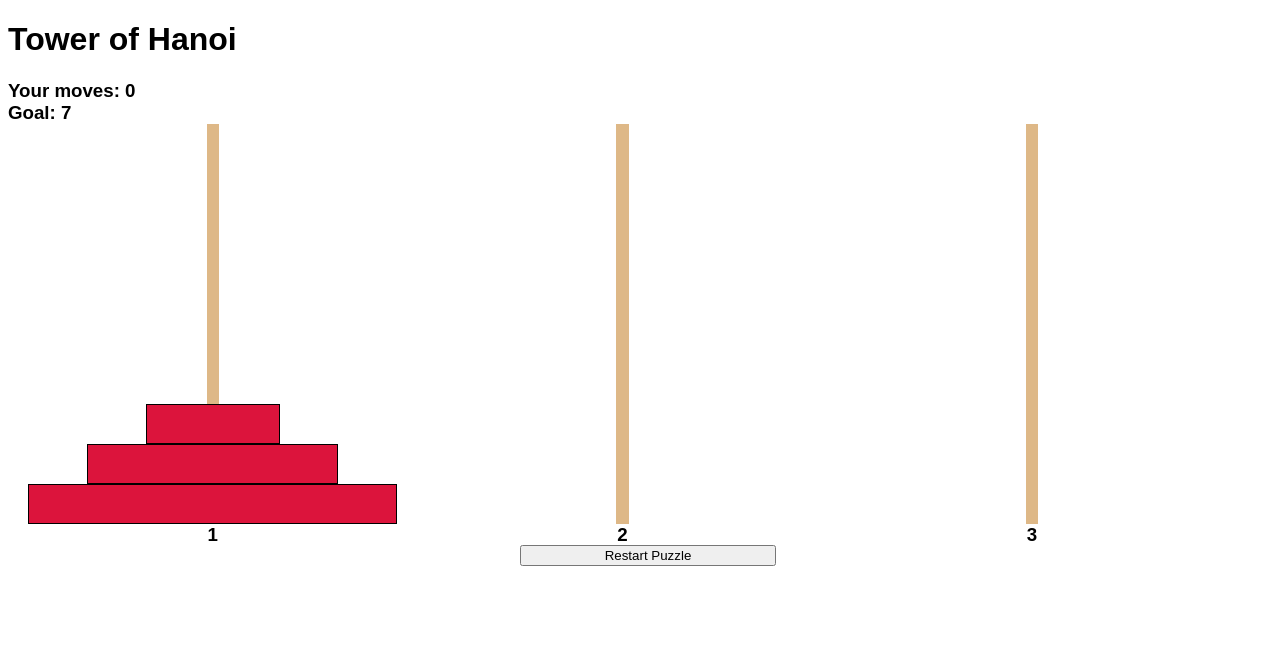
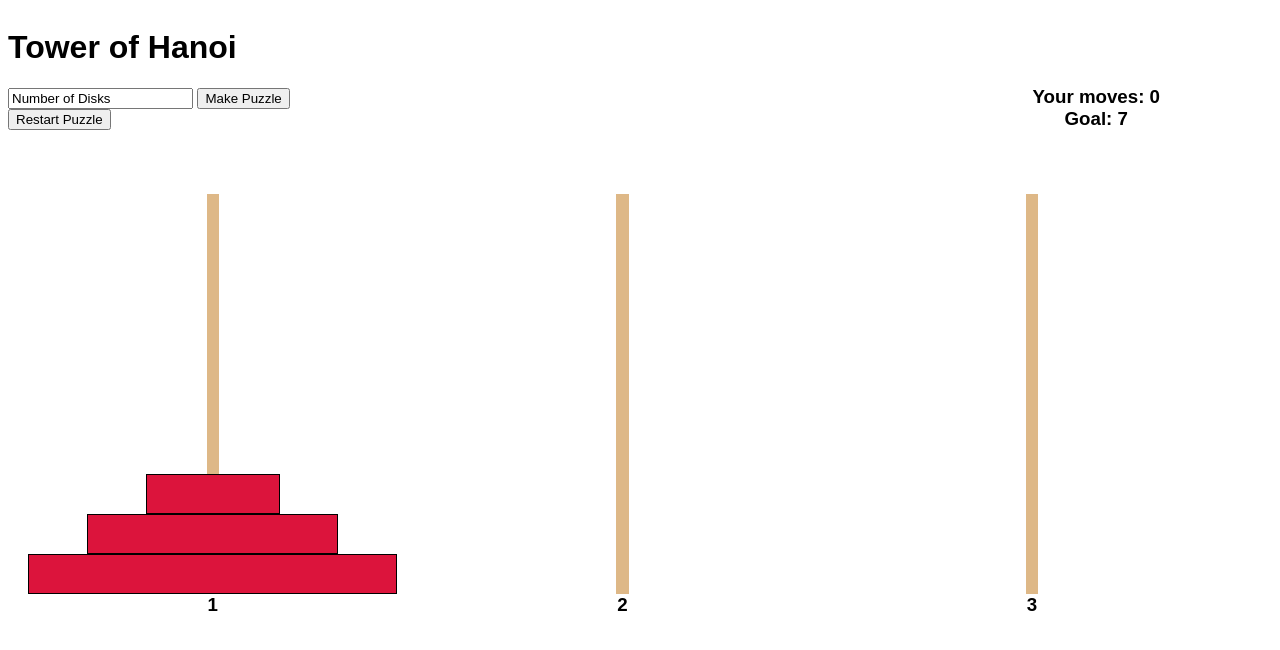
Before and after one commit to RobOsipo/Tower-of-Hanoi, a plain HTML site: page index.html in a window 1280 px wide. Drawn offline with Linux system fonts and the light colour scheme.

Commit message:
improved layout

```diff
--- a/css/style.css
+++ b/css/style.css
@@ -13,13 +13,35 @@ h3 {
     text-align: center;
 }
 
-button {
+button{
     /* display: inline-block; */
-    margin: 0 auto;
+    /* margin: 0 auto; */
     cursor: pointer;
-    width: 32vh;
+    /* width: 32vh; */
     text-align: center;
+    /* display: block; */
+}
+
+#restart-puzzle {
     display: block;
+}
+
+#moves {
+    text-align: right;
+    /* float: right; */
+    position: absolute;
+    right: 10%;
+    bottom: 0;
+    text-align: center;
+}
+
+.top-of-page {
+    position: relative;
+    margin-bottom: 5%;
+}
+
+.inside-top-of-page {
+    display: inline-block;
 }
 
 .rod-container {
@@ -75,7 +97,3 @@ p {
 .selected {
     background-color: salmon;
 }
-
-.move-counter {
-    text-align: left;
-}
--- a/index.html
+++ b/index.html
@@ -9,10 +9,20 @@
     <script src="js/app.js" defer></script>
 </head>
 <body>
-    <h1>Tower of Hanoi</h1>
-    <h3 class="move-counter" id="moves-made">Your moves: 0</h3>
-    <h3 class="move-counter" id="moves-goal">Goal: 7</h3>
-
+    <div class="top-of-page">
+        <div class="inside-top-of-page">
+            <h1>Tower of Hanoi</h1>
+            <form id="number-of-disks">
+                <input type="text" value="Number of Disks" id="number-of-disks-text-box">
+                <button type="submit" id="submit-button">Make Puzzle</button>
+            </form>
+            <button id="restart-puzzle">Restart Puzzle</button>
+        </div>
+        <div class="inside-top-of-page" id="moves">
+            <h3 class="move-counter" id="moves-made">Your moves: 0</h3>
+            <h3 class="move-counter" id="moves-goal">Goal: 7</h3>
+        </div>
+    </div>
     <div id="game-container">
         <div class="rod-container" id="rod1-container">
             <div class="rod" id="rod1"></div>
@@ -29,7 +39,6 @@
             <div class="disk-container" id="disk-container-3"></div>
             <h3>3</h3>
         </div>
-        <button>Restart Puzzle</button>
     </div>
 
 </body>
--- a/js/app.js
+++ b/js/app.js
@@ -144,3 +144,15 @@ function restartGame() {
     numberOfDisks2 = numberOfDisks
     startPuzzle()
 }
+
+const numberOfDisksSelector = document.querySelector(`#number-of-disks`)
+numberOfDisksSelector.onsubmit = (ev) => {
+    ev.preventDefault()
+    const numberOfDisksSelected = parseInt(document.querySelector(`#number-of-disks-text-box`).value, 10)
+    if (isNaN(numberOfDisksSelected) === true) {
+        alert(`Please enter a valid number. Must be an integer.`)
+    }
+    else {
+        alert(`${numberOfDisksSelected}`)
+    }
+}
```
